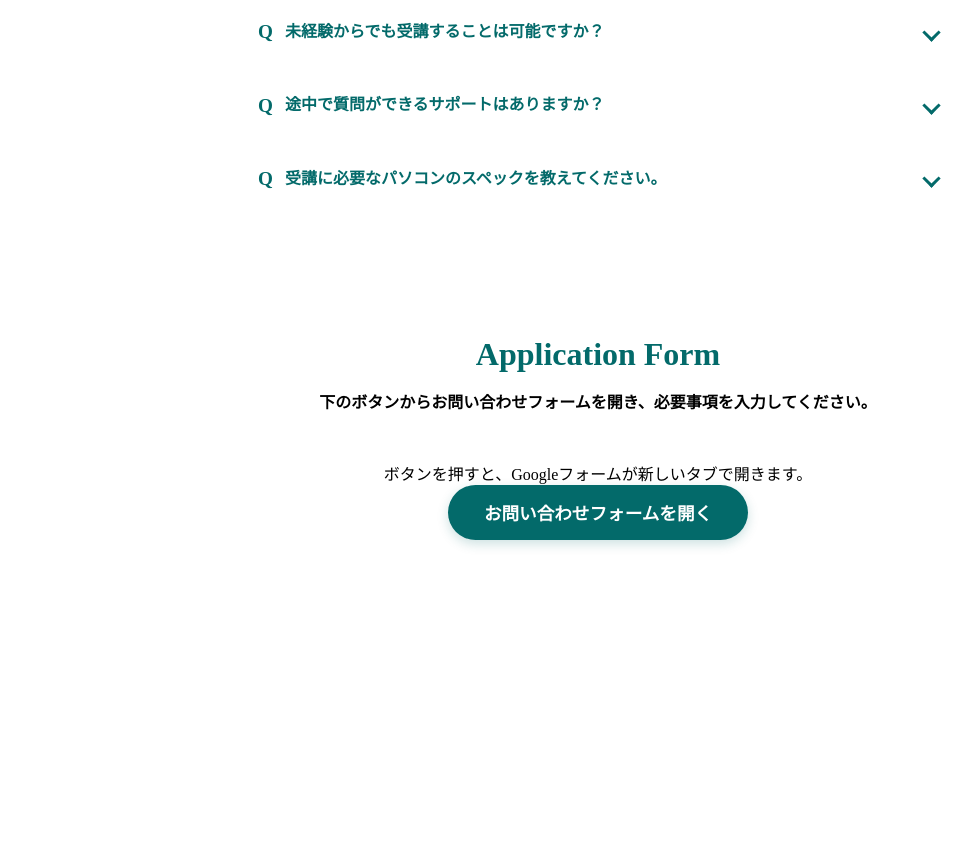
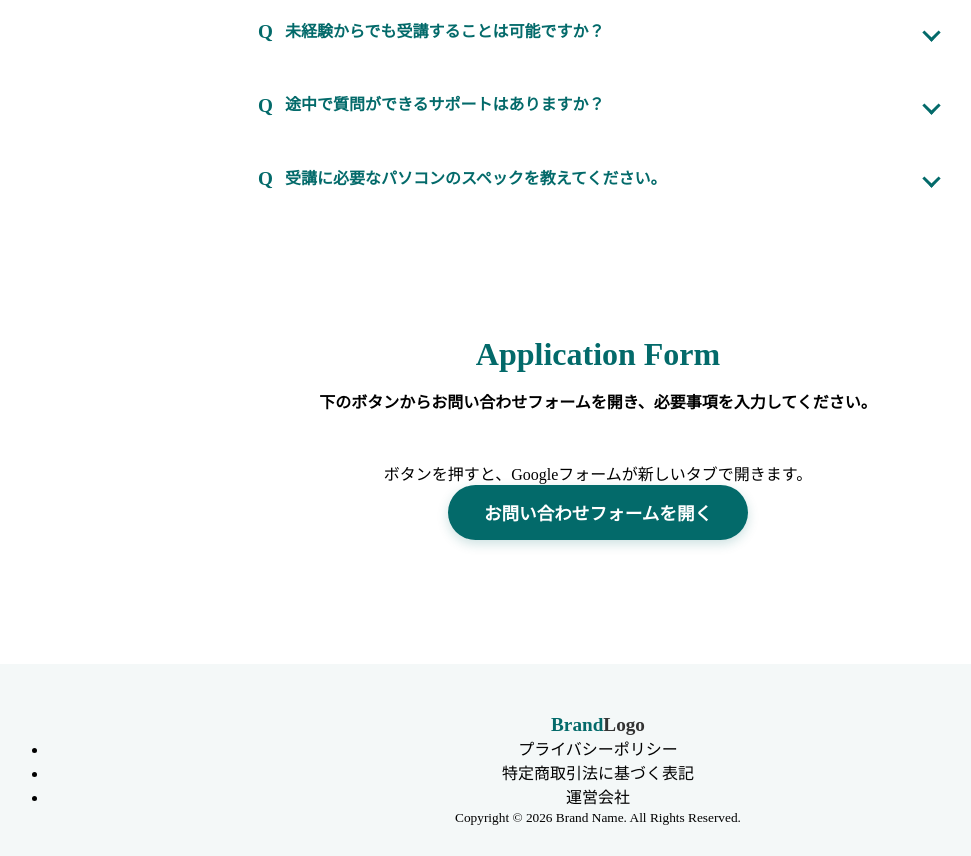
Before and after one commit to DOTHANH2K5/footer-web, a plain HTML site: page index.html in a window 1280 px wide. Shown: the part 3696-4552 px from the top of the page, without its empty margins (42-1013 px from the left). Before the commit the page ends 4300 px from the top, so only its background shows below. Drawn offline with Linux system fonts and the light colour scheme.

Commit message:
Add footer section with copyright and links

```diff
--- a/index.html
+++ b/index.html
@@ -287,7 +287,22 @@ A：ここに答(こた)えを書(か)きます。
 <!-- =============================
 ▼▼▼▼▼　フッター / Footer ▼▼▼▼
 ============================= -->
+<footer class="main-footer">
+    <div class="footer-inner">
+        <div class="footer-bottom">
+            <p class="footer-logo"><span>Brand</span>Logo</p>
+            <ul class="footer-links">
+                <li><a href="#">プライバシーポリシー</a></li>
+                <li><a href="#">特定商取引法に基づく表記</a></li>
+                <li><a href="#">運営会社</a></li>
+            </ul>
+        </div>
 
+        <div class="footer-bottom">
+            <small class="copyright">Copyright &copy; 2026 Brand Name. All Rights Reserved.</small>
+        </div>
+    </div>
+</footer>
 <!-- =============================
 ▲▲▲▲ フッター / Footer ▲▲▲▲
 ============================= -->
```
